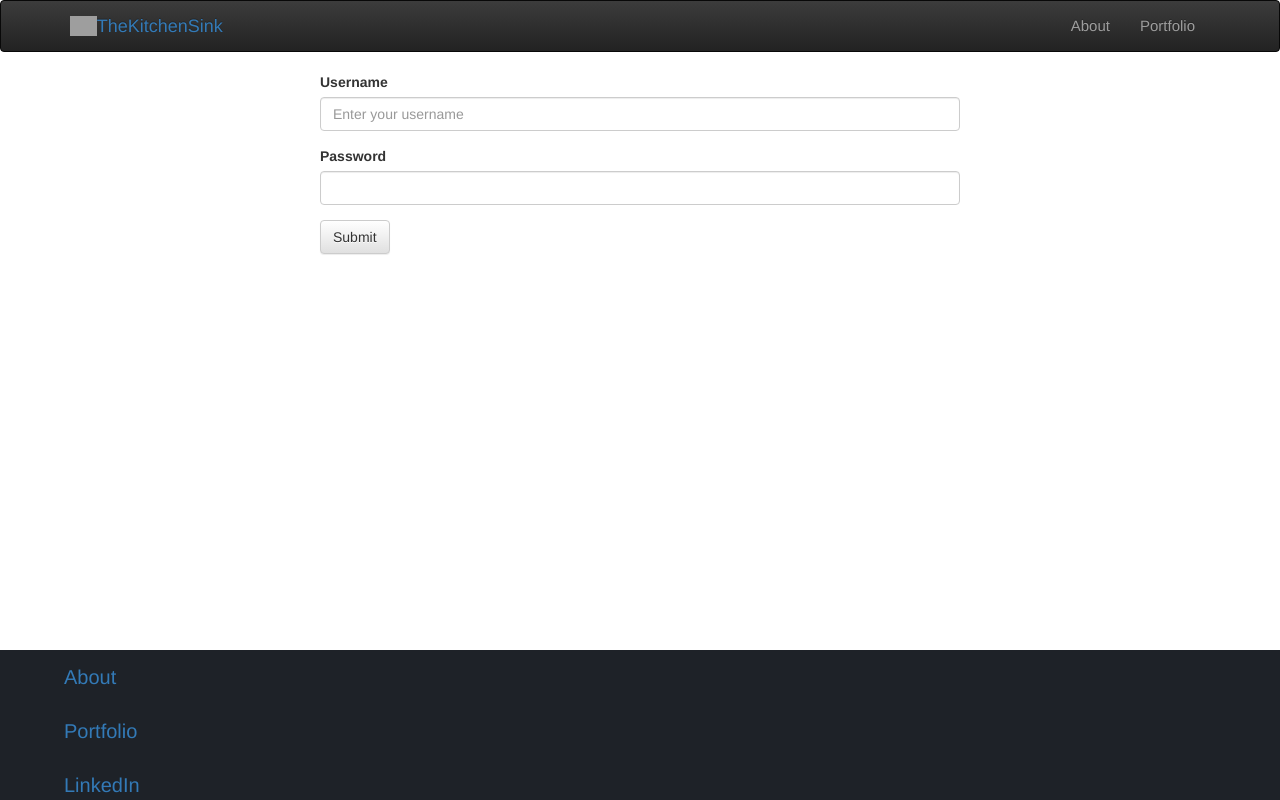
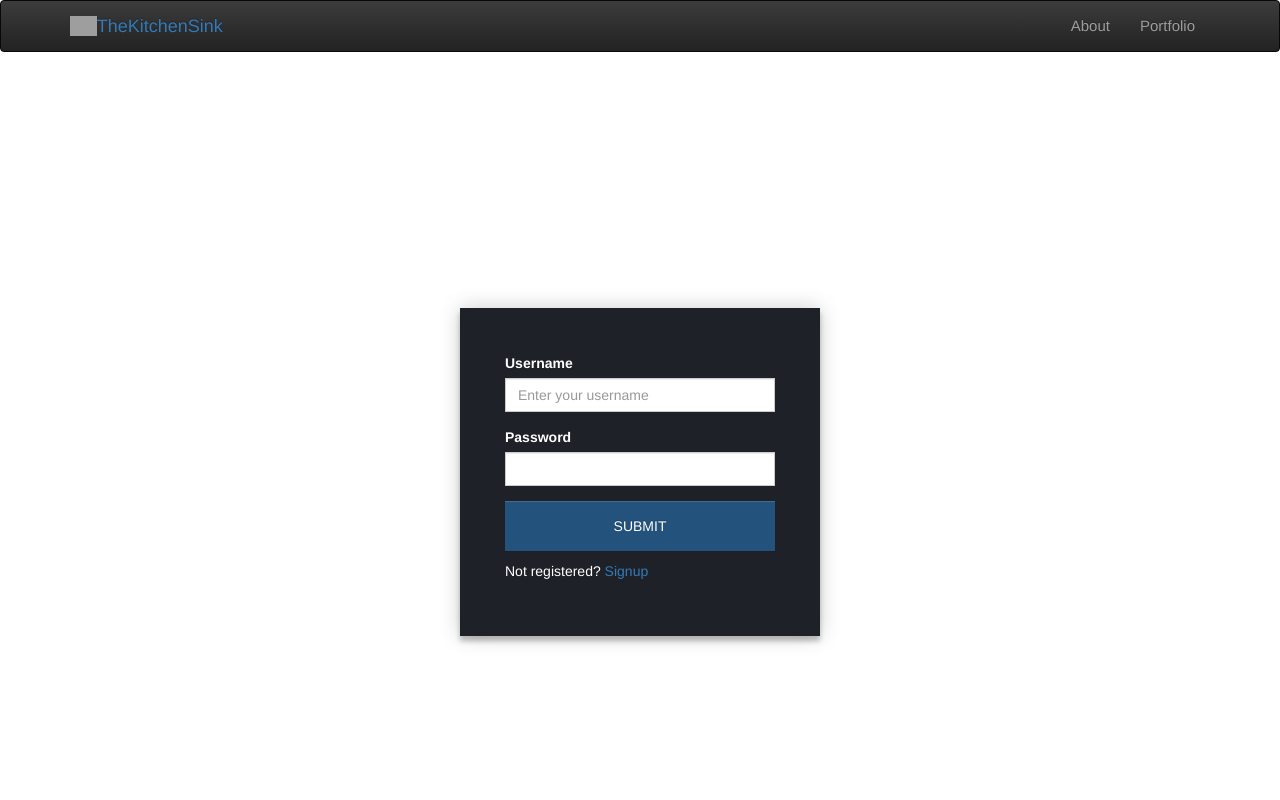
Before and after one commit to Jwing28/TheKitchenSink, a React (Create React App) app in the folder react-ui/: page /login in a window 1280 px wide. Shown: the top 800 px of the page. Built offline with nearby package versions, Linux system fonts and the light colour scheme; grey boxes are pictures that could not be loaded.

Commit message:
completed styling of login and signup forms

```diff
--- a/react-ui/src/home/login.js
+++ b/react-ui/src/home/login.js
@@ -64,7 +64,7 @@ class Login extends Component {
         <Header />
           <form onSubmit={this.onSubmit} className="Login-form">
             <FieldGroup
-              id="formControlsUsername"
+              className="Login-form-control"
               label="Username"
               name="username"
               placeholder="Enter your username"
@@ -73,7 +73,7 @@ class Login extends Component {
               required
             />
             <FieldGroup
-              id="formControlsPassword"
+              className="Login-form-control"
               label="Password"
               name="password"
               type="password"
@@ -81,7 +81,14 @@ class Login extends Component {
               onChange={this.onInputChange}
               required
             />
-            <Button type="submit">Submit</Button>
+            <Button bsStyle="primary" type="submit">Submit</Button>
+            <p className="Login-form-message">Not registered?&nbsp;
+              <a onClick={() => this.props.history.push({
+                pathname: '/signup'
+              })}>
+                Signup
+              </a>
+            </p>
           </form>
         <Footer />
       </div>
--- a/react-ui/src/home/signup.js
+++ b/react-ui/src/home/signup.js
@@ -70,7 +70,7 @@ class Signup extends Component {
         <Header />
             <form onSubmit={this.onSubmit} className="Signup-form">
               <FieldGroup
-                id="formControlsUsername"
+                className="Signup-form-control"
                 label="Create username"
                 name="username"
                 placeholder="Enter your username"
@@ -79,7 +79,7 @@ class Signup extends Component {
                 required
               />
               <FieldGroup
-                id="formControlsPassword"
+                className="Signup-form-control"
                 label="Create password"
                 name="password"
                 type="password"
@@ -87,7 +87,14 @@ class Signup extends Component {
                 onChange={this.onInputChange}
                 required
               />
-              <Button type="submit">Submit</Button>
+              <Button bsStyle="primary" type="submit">Submit</Button>
+              <p className="Signup-form-message">Already registered?&nbsp;
+                <a onClick={() => this.props.history.push({
+                  pathname: '/login'
+                })}>
+                  Login
+                </a>
+              </p>
             </form>
         <Footer />
       </div>
--- a/react-ui/src/home/styles/Login.css
+++ b/react-ui/src/home/styles/Login.css
@@ -1,5 +1,30 @@
 .Login-form {
-  height: 71vh;
   width: 50%;
-  margin: 0 auto;
+  background: #1e2228;
+  color: white;
+  max-width: 360px;
+  margin: 20% auto;
+  padding: 45px;
+  text-align: left;
+  box-shadow: 0 0 20px 0 rgba(0, 0, 0, 0.2), 0 5px 5px 0 rgba(0, 0, 0, 0.24);
 }
+
+.Login-form-control {
+  border-radius: 0;
+}
+
+.Login-form button {
+  text-transform: uppercase;
+  background: #23527C;
+  border: 0;
+  width: 100%;
+  padding: 15px;
+  color: #FFFFFF;
+  font-size: 14px;
+  cursor: pointer;
+  border-radius: 0;
+}
+
+.Login-form-message {
+  margin: 10px 0;
+}
--- a/react-ui/src/home/styles/Signup.css
+++ b/react-ui/src/home/styles/Signup.css
@@ -8,3 +8,23 @@
   text-align: left;
   box-shadow: 0 0 20px 0 rgba(0, 0, 0, 0.2), 0 5px 5px 0 rgba(0, 0, 0, 0.24);
 }
+
+.Signup-form-control {
+  border-radius: 0;
+}
+
+.Signup-form button {
+  text-transform: uppercase;
+  background: #23527C;
+  border: 0;
+  width: 100%;
+  padding: 15px;
+  color: #FFFFFF;
+  font-size: 14px;
+  cursor: pointer;
+  border-radius: 0;
+}
+
+.Signup-form-message {
+  margin: 10px 0;
+}
```
